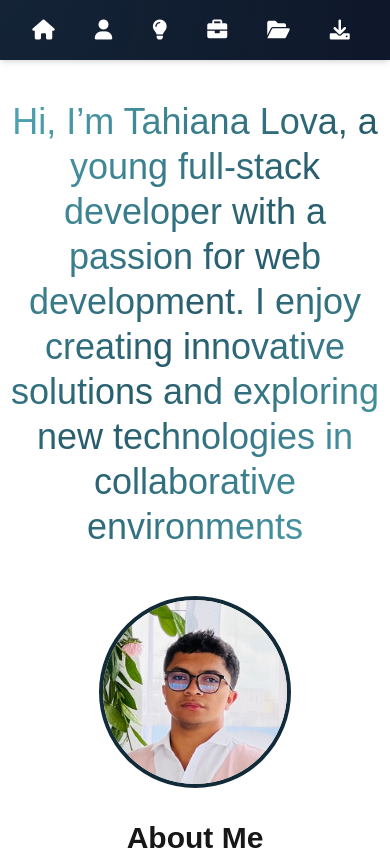
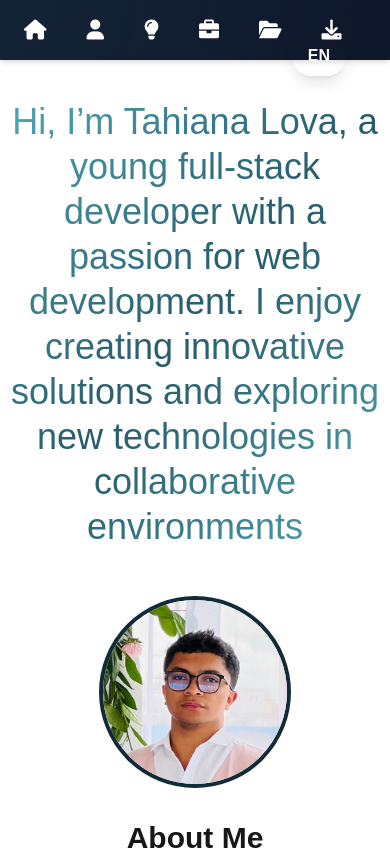
Before and after one commit to Mukkun007/PORTFOLIO-LOVA, a Next.js app: page / in a window 390 px wide. Shown: the top 850 px of the page. Built offline with nearby package versions, Linux system fonts and the light colour scheme.

Commit message:
button switch langue

```diff
--- a/src/app/page.tsx
+++ b/src/app/page.tsx
@@ -9,10 +9,8 @@ import About from "@/components/About";
 import Biographie from "@/components/Biographie";
 import Experience from "@/components/Experience";
 import Projects from "@/components/Projects";
-import Code from "@/components/Code";
 import ScrollToTop from "@/components/ScrollToTop";
 import Langue from "@/components/Langue";
-import messages from "../../public/locales/en.json";
 
 export default function Page() {
   const [locale, setLocale] = useState("en"); // Gestion de la langue
--- a/src/components/Header.tsx
+++ b/src/components/Header.tsx
@@ -54,7 +54,7 @@ const Header = () => {
         </button>
       )}
       {(isOpen || !isScrolled || !isLargeScreen) && (
-        <nav className="fixed top-0 lg:top-5 left-0 lg:left-1/2 lg:-translate-x-1/2 w-full lg:w-auto lg:max-w-[900px] lg:h-[80px] lg:z-10 lg:rounded-2xl lg:shadow-md lg:hover:shadow-lg lg:transition-shadow duration-300 bg-[#0f172a] p-4 flex justify-center lg:justify-between items-center h-[60px] z-10 shadow-md">
+        <nav className="fixed top-0 lg:top-5 left-0 lg:left-1/2 lg:-translate-x-1/2 w-full lg:w-auto lg:max-w-[900px] lg:h-[80px] lg:z-10 lg:rounded-2xl lg:shadow-md lg:hover:shadow-lg lg:transition-shadow duration-300 bg-[#0f172a] p-4 flex justify-start lg:justify-between items-center h-[60px] z-10 shadow-md">
           <ul
             className={`flex gap-10 lg:gap-[4rem] xl:gap-10 sm:gap-[4rem] ${
               isLargeScreen && isScrolled && !isOpen ? "hidden" : "flex"
--- a/src/components/Langue.tsx
+++ b/src/components/Langue.tsx
@@ -10,19 +10,17 @@ const Langue = ({
   onChangeLang: (lang: string) => void;
 }) => {
   const toggleLanguage = () => {
-    const newLang = currentLang === "en" ? "fr" : "en"; // Change la langue
+    const newLang = currentLang === "en" ? "fr" : "en";
     onChangeLang(newLang);
   };
 
   return (
     <button
-      className="fixed top-9 right-11 flex items-center gap-2 bg-[#122b39] text-white px-4 py-2 rounded-full shadow-lg hover:bg-[#0e2331] transition-colors duration-300 hidden"
+      className="fixed top-9 right-11 text-white font-bold px-4 py-2 rounded-full shadow-lg hover:bg-[#265b6b] transition-colors duration-300 z-10"
       aria-label="Change language"
       onClick={toggleLanguage}
     >
-      {/* Affichage du drapeau correspondant */}
-      <span className="text-xl">{currentLang === "en" ? "🇺🇸" : "🇫🇷"}</span>
-      <span>{currentLang === "en" ? "English" : "Français"}</span>
+      {currentLang.toUpperCase()}
     </button>
   );
 };
```
